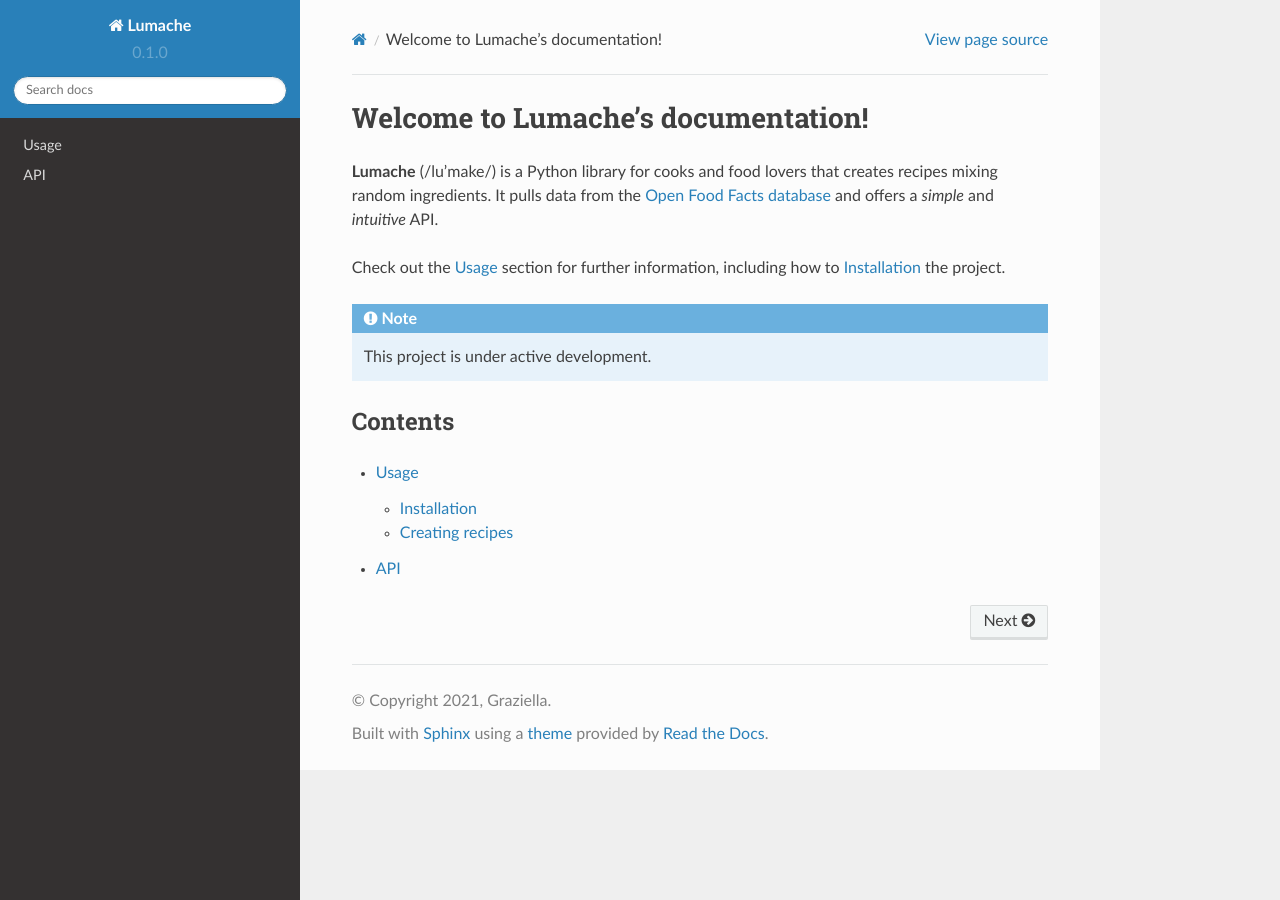
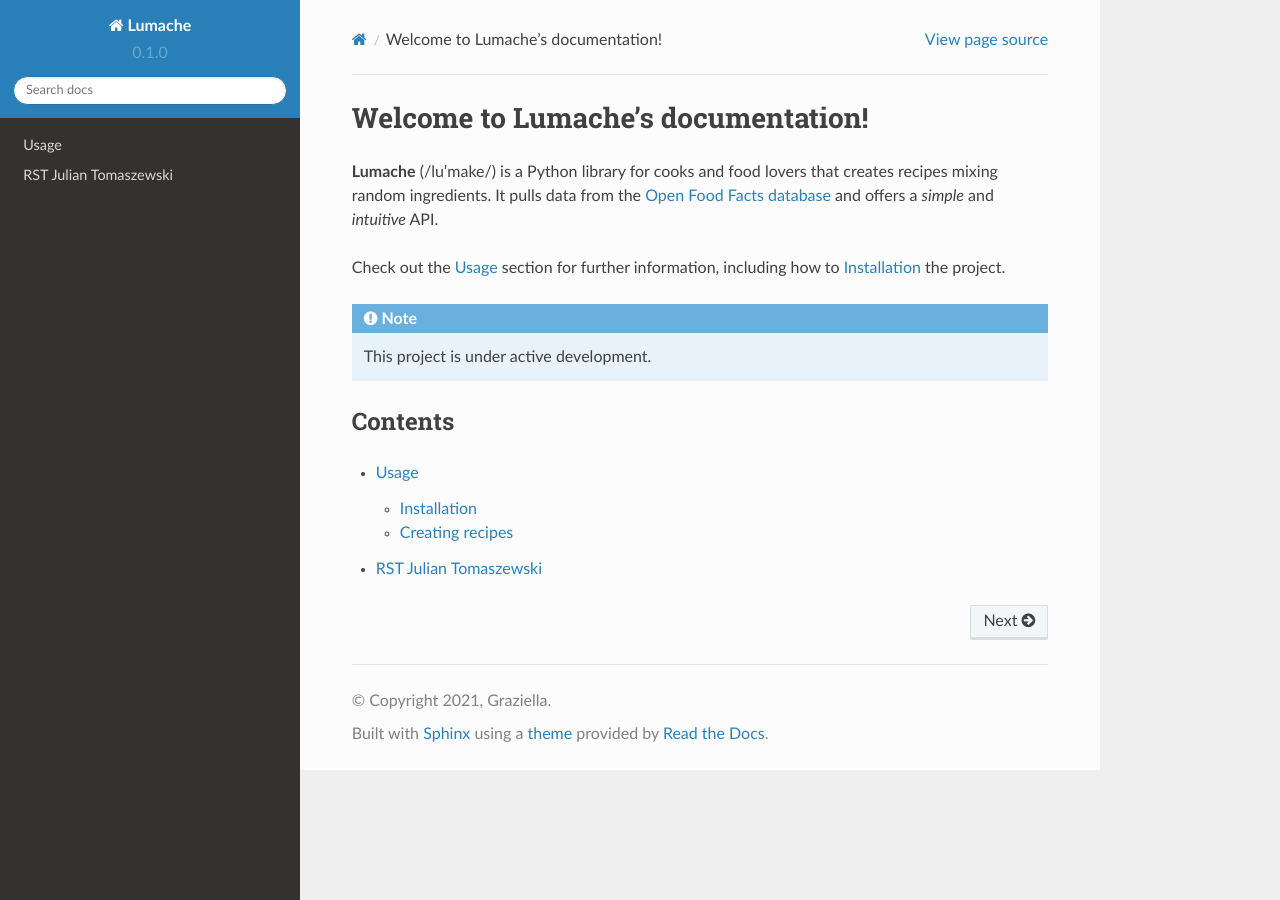
Before and after one commit to JulasKabaniak/rtd4pt5, a Sphinx documentation site: the page built from docs/source/index.rst, in a window 1280 px wide. Built offline with Sphinx 7.4.7 and the Read the Docs theme 2.0.0, drawn with Linux system fonts in a browser that asks for light colours.

```diff
--- a/docs/source/api.rst
+++ b/docs/source/api.rst
@@ -1,7 +1,5 @@
-API
-===
+========================
+RST Julian Tomaszewski
+========================
 
-.. autosummary::
-   :toctree: generated
-
-   lumache
+(TOC: .. toctree::)
```
